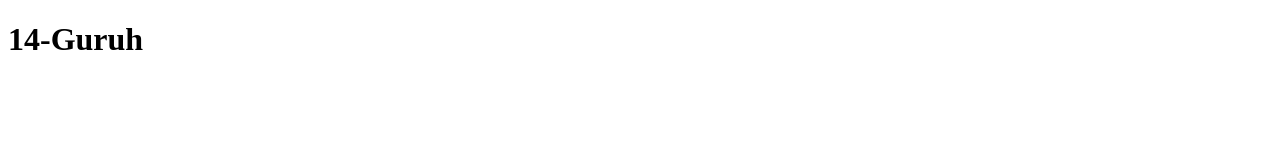
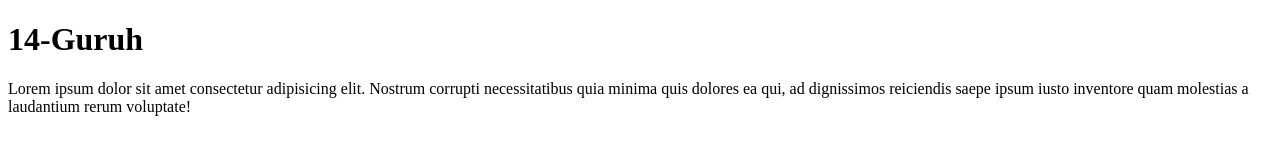
Before and after one commit to cyberareauzb/14guruh, a plain HTML site: page index.html in a window 1280 px wide. Drawn offline with Linux system fonts and the light colour scheme.

Commit message:
p qo'shildi
asdf sfasdfasd f

```diff
--- a/index.html
+++ b/index.html
@@ -7,5 +7,6 @@
 </head>
 <body>
     <h1>14-Guruh</h1>
+    <p>Lorem ipsum dolor sit amet consectetur adipisicing elit. Nostrum corrupti necessitatibus quia minima quis dolores ea qui, ad dignissimos reiciendis saepe ipsum iusto inventore quam molestias a laudantium rerum voluptate!</p>
 </body>
 </html>
```
